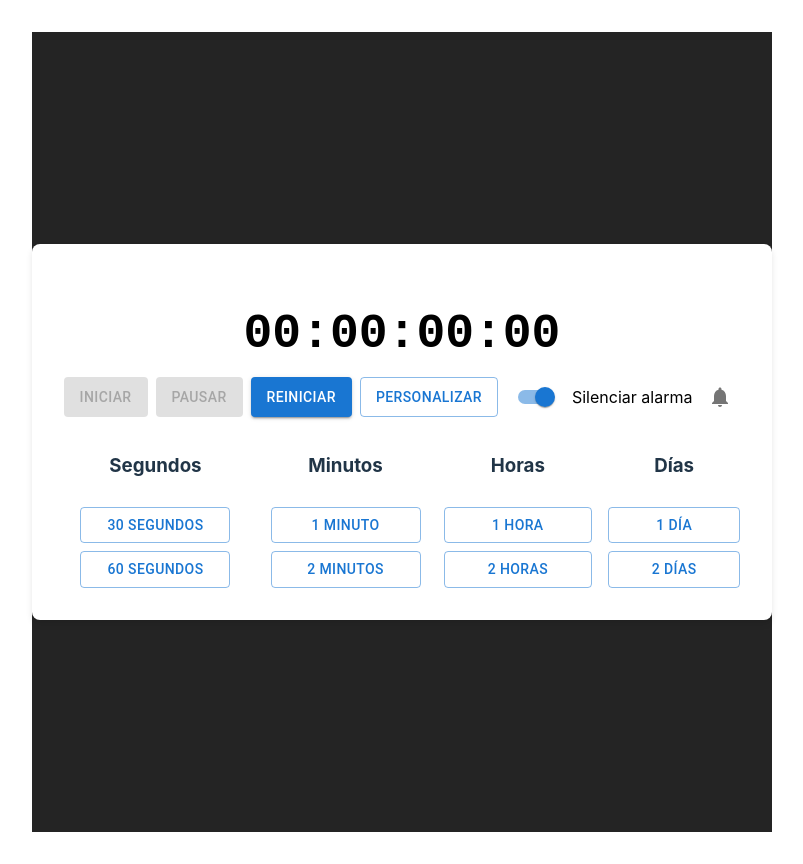
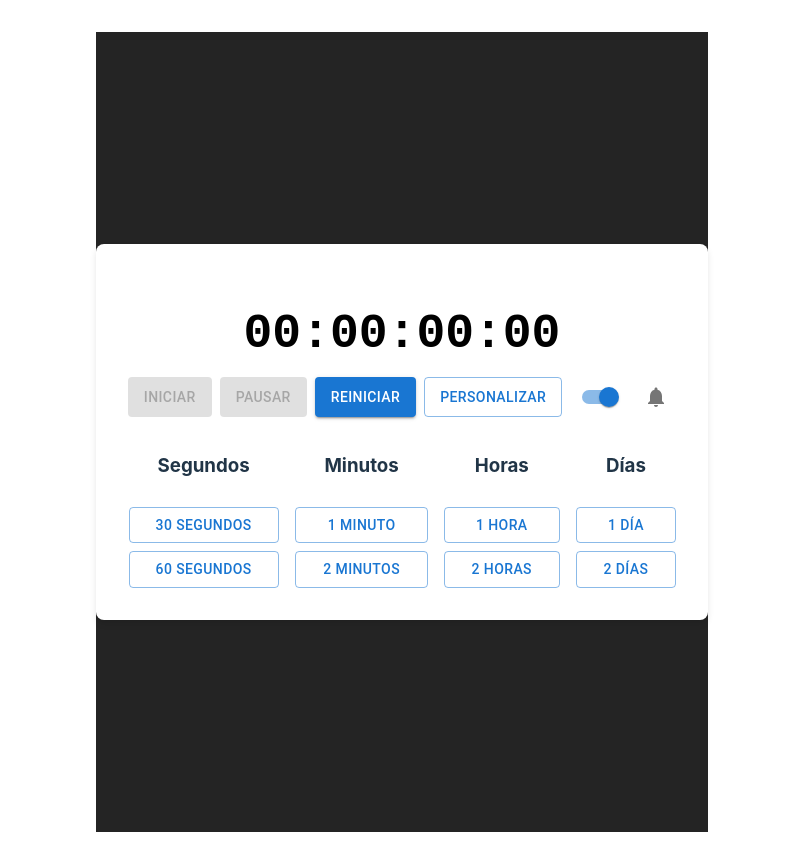
Before and after one commit to CesarGarces/setmytimer, a React (Vite) app: page / in a window 1280 px wide. Shown: the whole page, without its empty margins (238-1041 px from the left). Built offline with nearby package versions, Linux system fonts and the light colour scheme.

Commit message:
delete alarm message

```diff
--- a/src/components/Counter.tsx
+++ b/src/components/Counter.tsx
@@ -111,9 +111,6 @@ export default function Counter() {
           </Button>
           <div className="switch-group">
             <Switch id="mute-mode" checked={!isMuted} onChange={toggleMute} />
-            <Box component="span">
-              {isMuted ? "Activar alarma" : "Silenciar alarma"}
-            </Box>
             <IconButton>
               {isMuted ? <NotificationsOffIcon /> : <NotificationsIcon />}
             </IconButton>
```
